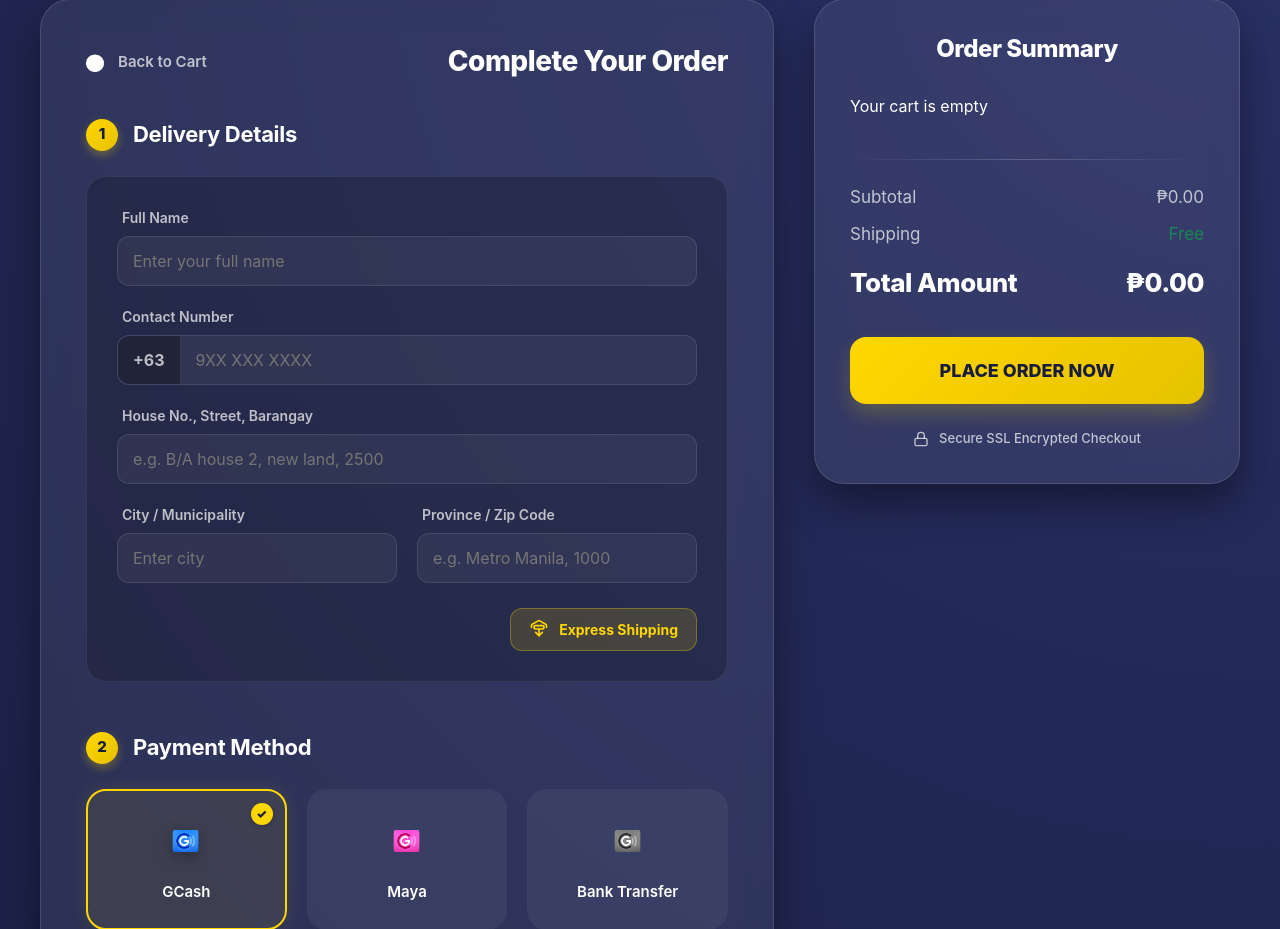
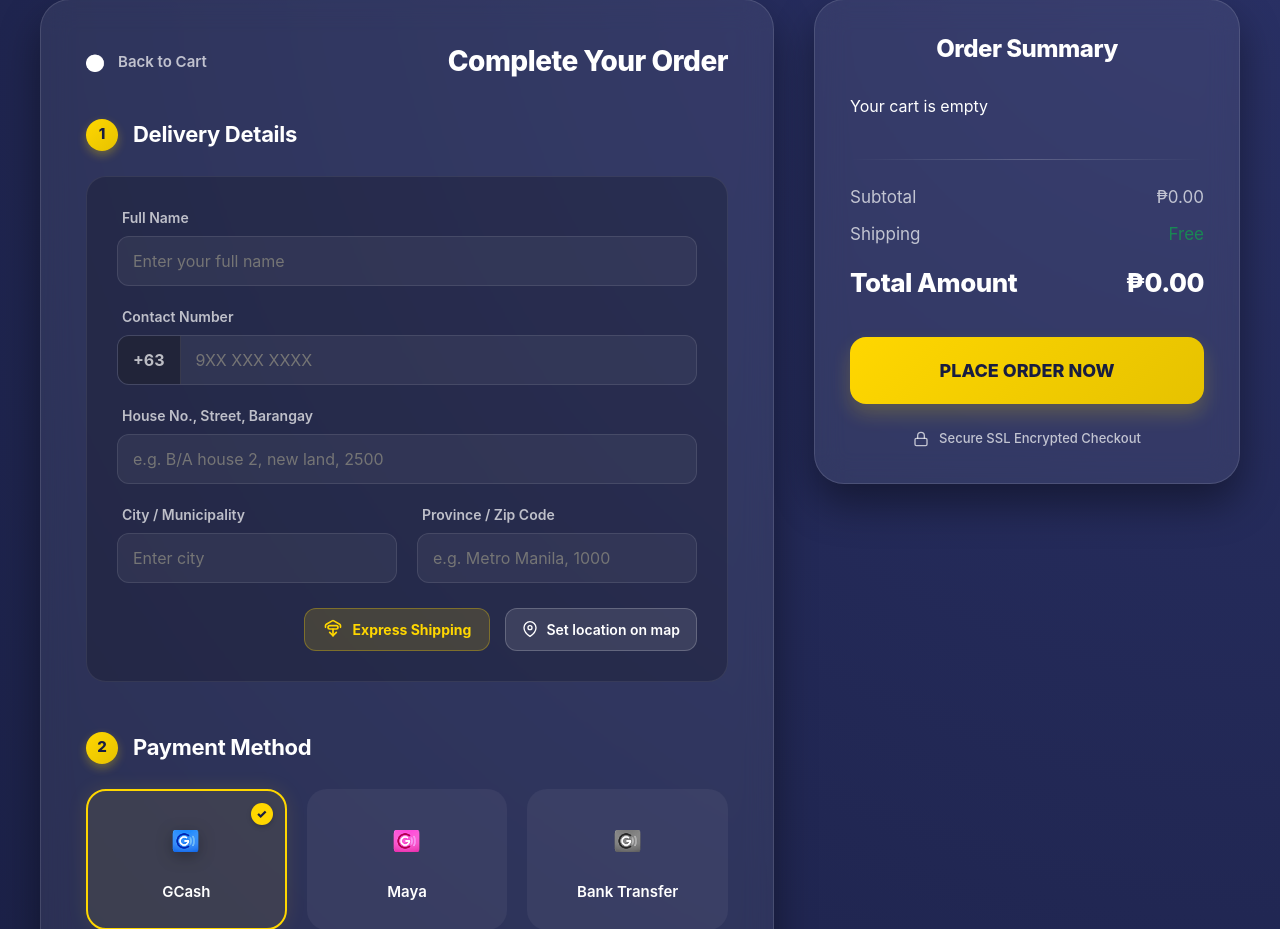
Before and after one commit to DeynCMD/NU-E-Commerce-Projects, a PHP site: page /pages/payment.html in a window 1280 px wide. Shown: the part 141-1070 px from the top of the page. Run offline with PHP 8.4, Linux system fonts and the light colour scheme.

Commit message:
Payment Update

```diff
--- a/assets/style/payment.css
+++ b/assets/style/payment.css
@@ -797,3 +797,114 @@ body.payment-body {
         flex-direction: column;
     }
 }
+
+/* Map Modal Styles */
+.map-modal {
+    position: fixed;
+    top: 0;
+    left: 0;
+    width: 100%;
+    height: 100%;
+    background: rgba(0, 0, 0, 0.85);
+    backdrop-filter: blur(8px);
+    z-index: 2000;
+    display: none;
+    justify-content: center;
+    align-items: center;
+    padding: 20px;
+}
+
+.map-modal.active {
+    display: flex;
+}
+
+.map-modal-content {
+    position: relative;
+    width: 100%;
+    max-width: 800px;
+    height: 80vh;
+    background: #fff;
+    border-radius: 24px;
+    overflow: hidden;
+    box-shadow: 0 25px 50px rgba(0,0,0,0.5);
+}
+
+#map {
+    width: 100%;
+    height: 100%;
+}
+
+.map-controls {
+    position: absolute;
+    bottom: 30px;
+    left: 50%;
+    transform: translateX(-50%);
+    display: flex;
+    gap: 15px;
+    z-index: 1000;
+    background: rgba(255, 255, 255, 0.9);
+    padding: 12px 20px;
+    border-radius: 50px;
+    box-shadow: 0 4px 15px rgba(0,0,0,0.2);
+    backdrop-filter: blur(5px);
+}
+
+.btn-map-close, .btn-map-confirm {
+    padding: 10px 20px;
+    border-radius: 25px;
+    font-weight: 700;
+    cursor: pointer;
+    border: none;
+    transition: all 0.2s;
+}
+
+.btn-map-close {
+    background: #eee;
+    color: #666;
+}
+
+.btn-map-close:hover {
+    background: #ddd;
+}
+
+.btn-map-confirm {
+    background: var(--color-primary);
+    color: white;
+}
+
+.btn-map-confirm:hover {
+    background: var(--color-secondary);
+}
+
+.map-pin-indicator {
+    position: absolute;
+    top: 50%;
+    left: 50%;
+    transform: translate(-50%, -50%);
+    pointer-events: none;
+    z-index: 1000;
+    filter: drop-shadow(0 4px 4px rgba(0,0,0,0.5));
+}
+
+/* Set Location Button */
+.btn-set-location {
+    margin-left: 15px;
+    display: flex;
+    align-items: center;
+    gap: 8px;
+    background: rgba(255, 255, 255, 0.1);
+    color: var(--color-text);
+    border: 1px solid rgba(255, 255, 255, 0.2);
+    padding: 8px 16px;
+    border-radius: 12px;
+    font-size: 14px;
+    font-weight: 600;
+    cursor: pointer;
+    transition: var(--transition);
+}
+
+.btn-set-location:hover {
+    background: rgba(255, 255, 255, 0.2);
+    border-color: var(--color-accent);
+    color: var(--color-accent);
+}
--- a/pages/payment.html
+++ b/pages/payment.html
@@ -8,6 +8,10 @@
     <!-- bootstrap -->
     <link href="https://cdn.jsdelivr.net/npm/bootstrap@5.3.3/dist/css/bootstrap.min.css" rel="stylesheet">
     <script src="https://cdn.jsdelivr.net/npm/bootstrap@5.3.3/dist/js/bootstrap.bundle.min.js"></script>
+
+    <!-- Leaflet CSS -->
+    <link rel="stylesheet" href="https://unpkg.com/leaflet@1.9.4/dist/leaflet.css" />
+    <script src="https://unpkg.com/leaflet@1.9.4/dist/leaflet.js"></script>
 
     <!-- css -->
     <link rel="stylesheet" href="../assets/style/payment.css">
@@ -111,15 +115,15 @@
                                     </div>
                                     <div class="form-group full-width">
                                         <label>House No., Street, Barangay</label>
-                                        <input type="text" placeholder="e.g. B/A house 2, new land, 2500" required>
+                                        <input type="text" id="shipping-address" placeholder="e.g. B/A house 2, new land, 2500" required>
                                     </div>
                                     <div class="form-group">
                                         <label>City / Municipality</label>
-                                        <input type="text" placeholder="Enter city" required>
+                                        <input type="text" id="shipping-city" placeholder="Enter city" required>
                                     </div>
                                     <div class="form-group">
                                         <label>Province / Zip Code</label>
-                                        <input type="text" placeholder="e.g. Metro Manila, 1000" required>
+                                        <input type="text" id="shipping-province" placeholder="e.g. Metro Manila, 1000" required>
                                     </div>
                                 </div>
                                 <div class="shipping-footer">
@@ -127,6 +131,10 @@
                                         <svg xmlns="http://www.w3.org/2000/svg" width="20" height="20" viewBox="0 0 24 24" fill="none" stroke="currentColor" stroke-width="2" stroke-linecap="round" stroke-linejoin="round"><path d="M21 10V8a2 2 0 0 0-1-1.73l-7-4a2 2 0 0 0-2 0l-7 4A2 2 0 0 0 3 8v2"></path><path d="M18 10a2 2 0 0 1-2 2H8a2 2 0 0 1-2-2v0a2 2 0 0 1 2-2h8a2 2 0 0 1 2 2v0z"></path><path d="M12 12v8"></path><path d="m16 16-4 4-4-4"></path></svg>
                                         <span>Express Shipping</span>
                                     </div>
+                                    <button type="button" id="open-map-btn" class="btn-set-location">
+                                        <svg xmlns="http://www.w3.org/2000/svg" width="16" height="16" viewBox="0 0 24 24" fill="none" stroke="currentColor" stroke-width="2" stroke-linecap="round" stroke-linejoin="round"><path d="M21 10c0 7-9 13-9 13s-9-6-9-13a9 9 0 0 1 18 0z"></path><circle cx="12" cy="10" r="3"></circle></svg>
+                                        Set location on map
+                                    </button>
                                 </div>
                             </div>
                         </section>
@@ -221,8 +229,22 @@
                     </div>
                 </div>
                 <img src="../assets/images/nulogo.png" class="footer-image" />
-            </footer>
+            </footer >
         </main>
+    </div >
+
+    <!-- Map Modal -->
+    <div id="map-modal" class="map-modal">
+        <div class="map-modal-content">
+            <div id="map"></div>
+            <div class="map-controls">
+                <button id="close-map-btn" class="btn-map-close">Cancel</button>
+                <button id="confirm-map-btn" class="btn-map-confirm">Confirm Location</button>
+            </div>
+            <div class="map-pin-indicator">
+                <svg xmlns="http://www.w3.org/2000/svg" width="32" height="32" viewBox="0 0 24 24" fill="red" stroke="white" stroke-width="2" stroke-linecap="round" stroke-linejoin="round"><path d="M21 10c0 7-9 13-9 13s-9-6-9-13a9 9 0 0 1 18 0z"></path><circle cx="12" cy="10" r="3"></circle></svg>
+            </div>
+        </div>
     </div>
 
     <script>
@@ -297,6 +319,76 @@
                 if (el) el.textContent = totalCount;
             };
             updateCount();
+
+            // Map Integration Logic
+            const mapModal = document.getElementById('map-modal');
+            const openMapBtn = document.getElementById('open-map-btn');
+            const closeMapBtn = document.getElementById('close-map-btn');
+            const confirmMapBtn = document.getElementById('confirm-map-btn');
+
+            let map = null;
+
+            const initMap = () => {
+                if (map) return;
+
+                // Default center: Metro Manila
+                map = L.map('map', {
+                    zoomControl: false
+                }).setView([14.5995, 120.9842], 13);
+
+                L.tileLayer('https://{s}.tile.openstreetmap.org/{z}/{x}/{y}.png', {
+                    attribution: '&copy; OpenStreetMap contributors'
+                }).addTo(map);
+            };
+
+            openMapBtn.addEventListener('click', () => {
+                mapModal.classList.add('active');
+                initMap();
+                // Timeout to ensure map container has dimensions before calculating size
+                setTimeout(() => {
+                    map.invalidateSize();
+                }, 100);
+            });
+
+            closeMapBtn.addEventListener('click', () => {
+                mapModal.classList.remove('active');
+            });
+
+            confirmMapBtn.addEventListener('click', async () => {
+                const center = map.getCenter();
+                const lat = center.lat;
+                const lon = center.lng;
+
+                try {
+                    const response = await fetch(`https://nominatim.openstreetmap.org/reverse?format=json&lat=${lat}&lon=${lon}&zoom=18&addressdetails=1`);
+                    const data = await response.json();
+
+                    if (data.address) {
+                        const addr = data.address;
+
+                        // Map Nominatim fields to our form
+                        const street = addr.house_number ? `${addr.house_number} ` : '';
+                        const road = addr.road ? addr.road : '';
+                        const village = addr.village || addr.suburb || addr.neighbourhood || '';
+
+                        document.getElementById('shipping-address').value =
+                            `${street}${road}${road && village ? ', ' : ''}${village}`.trim();
+
+                        document.getElementById('shipping-city').value =
+                            addr.city || addr.town || addr.village || '';
+
+                        document.getElementById('shipping-province').value =
+                            `${addr.state || ''}${addr.state && addr.postcode ? ', ' : ''}${addr.postcode || ''}`.trim();
+
+                        mapModal.classList.remove('active');
+                    } else {
+                        alert('Could not find a detailed address for this location. Please try moving the pin.');
+                    }
+                } catch (error) {
+                    console.error('Geocoding error:', error);
+                    alert('Error fetching address. Please check your internet connection.');
+                }
+            });
         });
     </script>
 </body>
```
